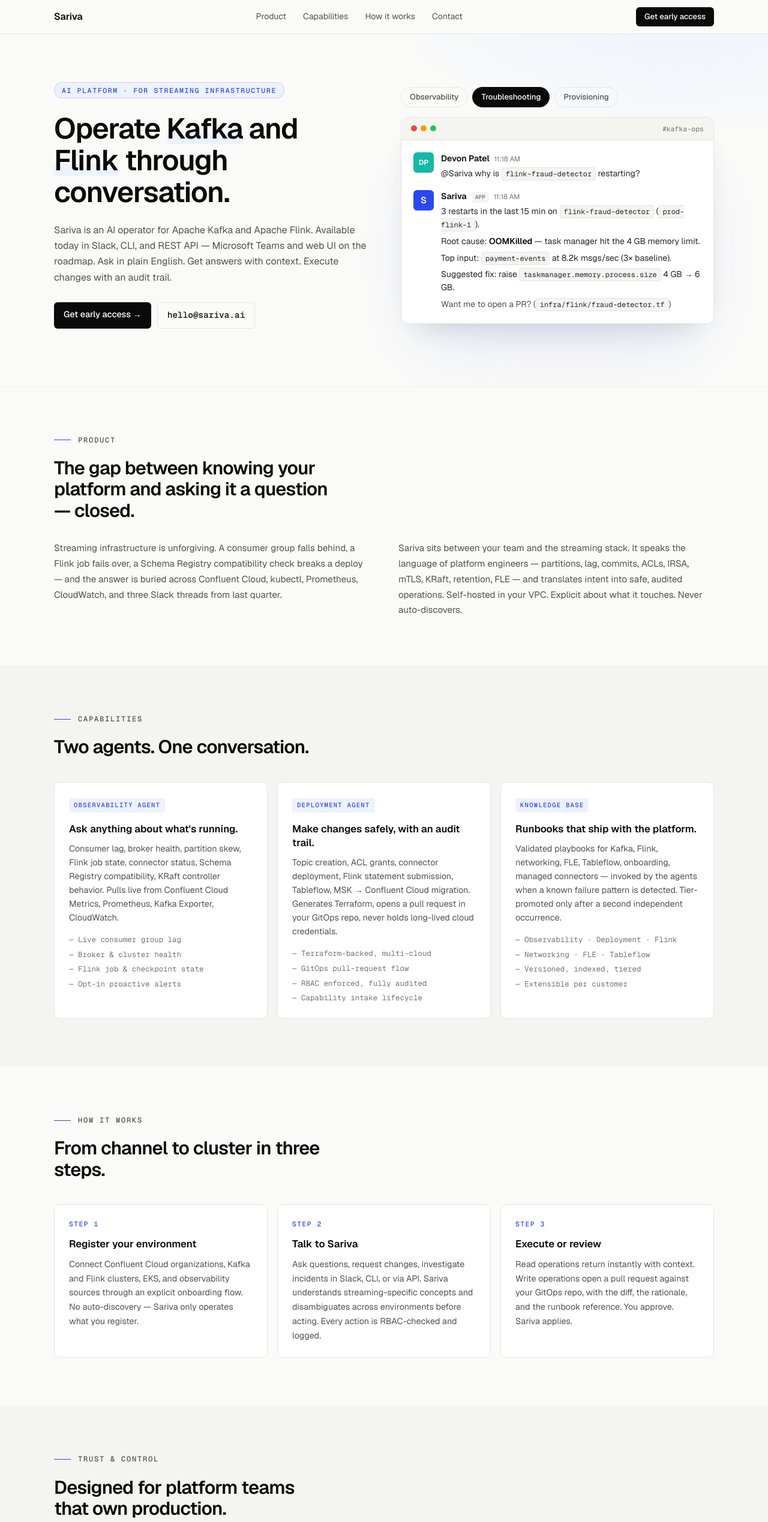
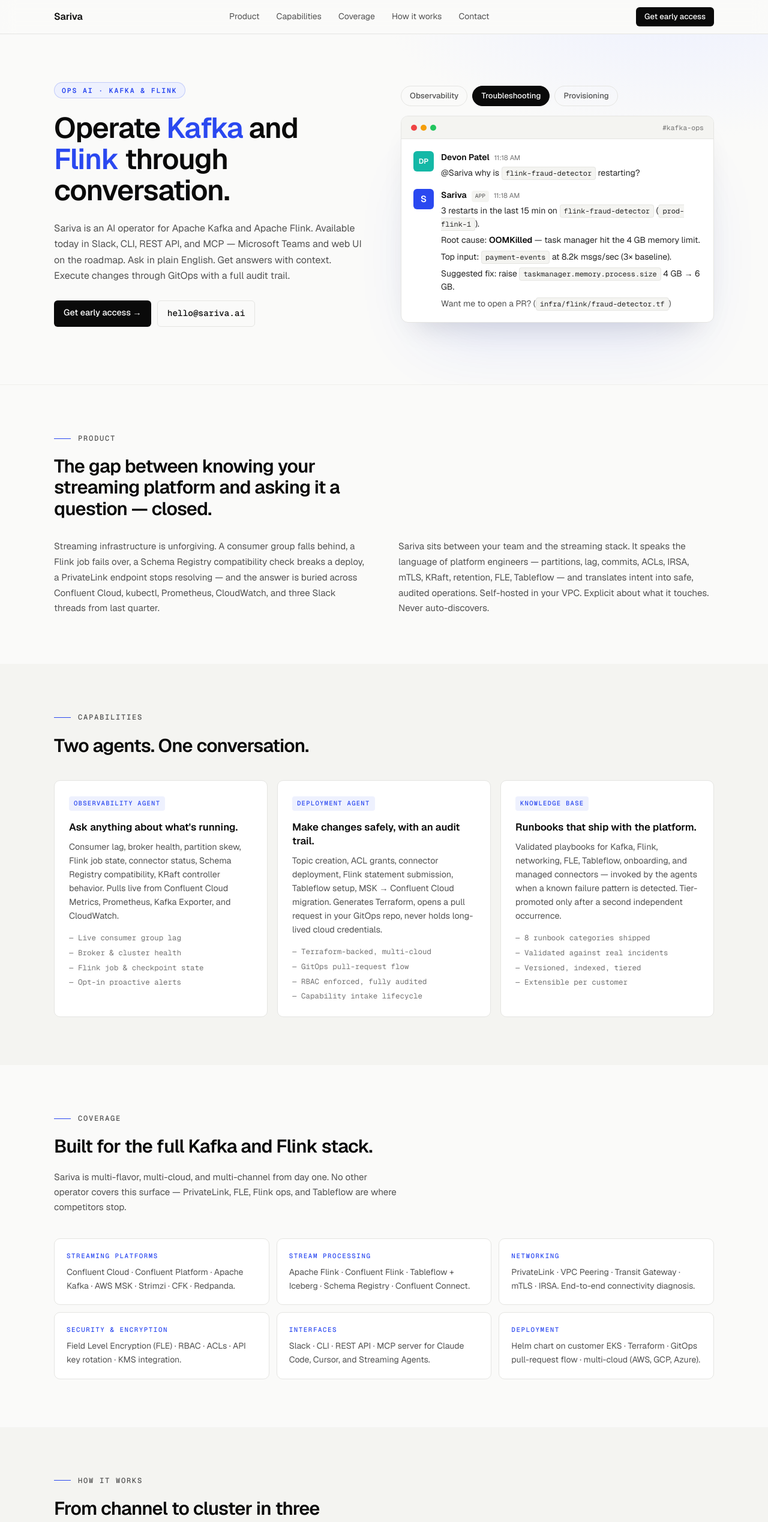
Before and after one commit to sariva-inc/sariva-marketing, a Next.js app: page / in a window 1280 px wide. Shown: the top 2538 px of the page at 60% size. Built offline with nearby package versions, Linux system fonts and the light colour scheme.

Commit message:
Replace v3

```diff
--- a/app/page.tsx
+++ b/app/page.tsx
@@ -3,8 +3,8 @@
 import { useEffect, useRef, useState } from "react";
 
 // ============================================================================
-// Sariva — sariva.ai marketing landing page (v2)
-// Tighter type scale · no section numbering · condensed vertical rhythm
+// Sariva — sariva.ai marketing landing page (v3)
+// New tagline · cleaned hero highlight · added Coverage section · tighter copy
 // Reference aesthetic: Linear / Resend / Anthropic — restrained, architectural
 // ============================================================================
 
@@ -20,11 +20,12 @@ const C = {
   line: "#E5E5E2",
   lineSoft: "#EFEFEC",
   azul: "#2A48F0",
+  azulDeep: "#1E36C9",
   azulSoft: "#EEF1FE",
   green: "#16A34A",
 } as const;
 
-// ── Container — 1180px max with fluid padding ───────────────────────────────
+// ── Container ───────────────────────────────────────────────────────────────
 function Container({ children, className = "" }: { children: React.ReactNode; className?: string }) {
   return (
     <div className={`mx-auto w-full max-w-[1180px] px-5 sm:px-6 md:px-8 lg:px-10 ${className}`}>
@@ -33,7 +34,7 @@ function Container({ children, className = "" }: { children: React.ReactNode; cl
   );
 }
 
-// ── Eyebrow — small Azul line + uppercase label (no more "01") ──────────────
+// ── Eyebrow — small Azul line + uppercase label ─────────────────────────────
 function Eyebrow({ label }: { label: string }) {
   return (
     <div className="flex items-center gap-3 mb-5">
@@ -52,28 +53,19 @@ function Eyebrow({ label }: { label: string }) {
   );
 }
 
-// ── Section title — tighter scale (max 2.25rem instead of 3.2rem) ───────────
-function SectionTitle({ children }: { children: React.ReactNode }) {
+// ── Section title ───────────────────────────────────────────────────────────
+function SectionTitle({ children, maxCh = 22 }: { children: React.ReactNode; maxCh?: number }) {
   return (
     <h2
-      className="font-semibold tracking-[-0.025em] leading-[1.15] max-w-[22ch]"
-      style={{ fontSize: "clamp(1.5rem, 2.4vw, 2.25rem)", color: C.ink }}
+      className="font-semibold tracking-[-0.025em] leading-[1.15]"
+      style={{
+        fontSize: "clamp(1.5rem, 2.4vw, 2.25rem)",
+        color: C.ink,
+        maxWidth: `${maxCh}ch`,
+      }}
     >
       {children}
     </h2>
-  );
-}
-
-// ── Marker-style highlighter for "Kafka" and "Flink" in hero ────────────────
-function Highlight({ children }: { children: React.ReactNode }) {
-  return (
-    <span
-      style={{
-        backgroundImage: `linear-gradient(transparent 62%, ${C.azulSoft} 62%, ${C.azulSoft} 92%, transparent 92%)`,
-      }}
-    >
-      {children}
-    </span>
   );
 }
 
@@ -165,7 +157,7 @@ function Avatar({ bg, letters }: { bg: string; letters: string }) {
   );
 }
 
-// ── Slack mock — auto-rotating tabs, prominent presence ─────────────────────
+// ── Slack mock with auto-rotating tabs ──────────────────────────────────────
 function SlackMock() {
   const [active, setActive] = useState(0);
   const [paused, setPaused] = useState(false);
@@ -362,6 +354,7 @@ export default function Page() {
             <div className="hidden md:flex items-center gap-7 text-[0.88rem]" style={{ color: C.ink3 }}>
               <a href="#product" className="hover:text-black transition-colors">Product</a>
               <a href="#capabilities" className="hover:text-black transition-colors">Capabilities</a>
+              <a href="#coverage" className="hover:text-black transition-colors">Coverage</a>
               <a href="#how-it-works" className="hover:text-black transition-colors">How it works</a>
               <a href="#contact" className="hover:text-black transition-colors">Contact</a>
             </div>
@@ -390,30 +383,34 @@ export default function Page() {
             <div>
               <div className="mb-6">
                 <span
-                  className="inline-flex items-center px-3 py-1 rounded-full font-mono font-medium text-[0.72rem] uppercase tracking-[0.14em]"
+                  className="inline-flex items-center px-3 py-1 rounded-full font-mono font-semibold text-[0.72rem] uppercase tracking-[0.16em]"
                   style={{
                     background: C.azulSoft,
                     color: C.azul,
-                    border: `1px solid rgba(42,72,240,0.18)`,
+                    border: `1px solid rgba(42,72,240,0.22)`,
                   }}
                 >
-                  AI Platform · For Streaming Infrastructure
+                  Ops AI · Kafka &amp; Flink
                 </span>
               </div>
               <h1
-                className="font-semibold tracking-[-0.025em] leading-[1.1] mb-6"
+                className="font-semibold tracking-[-0.025em] leading-[1.08] mb-6"
                 style={{ fontSize: "clamp(1.85rem, 3.8vw, 3rem)", color: C.ink }}
               >
-                Operate <Highlight>Kafka</Highlight> and <Highlight>Flink</Highlight> through conversation.
+                Operate{" "}
+                <span style={{ color: C.azul }}>Kafka</span>
+                {" "}and{" "}
+                <span style={{ color: C.azul }}>Flink</span>
+                {" "}through conversation.
               </h1>
               <p
                 className="leading-[1.65] max-w-[38em] mb-7"
                 style={{ fontSize: "1rem", color: C.ink3 }}
               >
                 Sariva is an AI operator for Apache Kafka and Apache Flink. Available
-                today in Slack, CLI, and REST API — Microsoft Teams and web UI on the
-                roadmap. Ask in plain English. Get answers with context. Execute changes
-                with an audit trail.
+                today in Slack, CLI, REST API, and MCP — Microsoft Teams and web UI on
+                the roadmap. Ask in plain English. Get answers with context. Execute
+                changes through GitOps with a full audit trail.
               </p>
               <div className="flex flex-wrap gap-2.5">
                 <a
@@ -433,7 +430,7 @@ export default function Page() {
               </div>
             </div>
 
-            {/* Right: Slack mock — now equal weight to the hero copy */}
+            {/* Right: Slack mock */}
             <div className="w-full">
               <SlackMock />
             </div>
@@ -445,8 +442,8 @@ export default function Page() {
       <section id="product" style={{ background: C.cloud, borderTop: `1px solid ${C.lineSoft}` }}>
         <Container className="py-16 md:py-20">
           <Eyebrow label="Product" />
-          <SectionTitle>
-            The gap between knowing your platform and asking it a question — closed.
+          <SectionTitle maxCh={26}>
+            The gap between knowing your streaming platform and asking it a question — closed.
           </SectionTitle>
           <div
             className="grid md:grid-cols-2 gap-8 lg:gap-12 mt-8 leading-[1.7]"
@@ -454,22 +451,23 @@ export default function Page() {
           >
             <p>
               Streaming infrastructure is unforgiving. A consumer group falls behind, a
-              Flink job fails over, a Schema Registry compatibility check breaks a deploy
-              — and the answer is buried across Confluent Cloud, kubectl, Prometheus,
-              CloudWatch, and three Slack threads from last quarter.
+              Flink job fails over, a Schema Registry compatibility check breaks a deploy,
+              a PrivateLink endpoint stops resolving — and the answer is buried across
+              Confluent Cloud, kubectl, Prometheus, CloudWatch, and three Slack threads
+              from last quarter.
             </p>
             <p>
               Sariva sits between your team and the streaming stack. It speaks the
               language of platform engineers — partitions, lag, commits, ACLs, IRSA,
-              mTLS, KRaft, retention, FLE — and translates intent into safe, audited
-              operations. Self-hosted in your VPC. Explicit about what it touches.
-              Never auto-discovers.
+              mTLS, KRaft, retention, FLE, Tableflow — and translates intent into safe,
+              audited operations. Self-hosted in your VPC. Explicit about what it
+              touches. Never auto-discovers.
             </p>
           </div>
         </Container>
       </section>
 
-      {/* ─────────────────────── CAPABILITIES ─────────────────────── */}
+      {/* ─────────────────────── CAPABILITIES (3 cards) ─────────────────────── */}
       <section id="capabilities" style={{ background: C.chalk }}>
         <Container className="py-16 md:py-20">
           <Eyebrow label="Capabilities" />
@@ -481,7 +479,7 @@ export default function Page() {
                 tag: "Observability Agent",
                 title: "Ask anything about what's running.",
                 body:
-                  "Consumer lag, broker health, partition skew, Flink job state, connector status, Schema Registry compatibility, KRaft controller behavior. Pulls live from Confluent Cloud Metrics, Prometheus, Kafka Exporter, CloudWatch.",
+                  "Consumer lag, broker health, partition skew, Flink job state, connector status, Schema Registry compatibility, KRaft controller behavior. Pulls live from Confluent Cloud Metrics, Prometheus, Kafka Exporter, and CloudWatch.",
                 bullets: [
                   "Live consumer group lag",
                   "Broker & cluster health",
@@ -493,7 +491,7 @@ export default function Page() {
                 tag: "Deployment Agent",
                 title: "Make changes safely, with an audit trail.",
                 body:
-                  "Topic creation, ACL grants, connector deployment, Flink statement submission, Tableflow, MSK → Confluent Cloud migration. Generates Terraform, opens a pull request in your GitOps repo, never holds long-lived cloud credentials.",
+                  "Topic creation, ACL grants, connector deployment, Flink statement submission, Tableflow setup, MSK → Confluent Cloud migration. Generates Terraform, opens a pull request in your GitOps repo, never holds long-lived cloud credentials.",
                 bullets: [
                   "Terraform-backed, multi-cloud",
                   "GitOps pull-request flow",
@@ -505,10 +503,10 @@ export default function Page() {
                 tag: "Knowledge Base",
                 title: "Runbooks that ship with the platform.",
                 body:
-                  "Validated playbooks for Kafka, Flink, networking, FLE, Tableflow, onboarding, managed connectors — invoked by the agents when a known failure pattern is detected. Tier-promoted only after a second independent occurrence.",
+                  "Validated playbooks for Kafka, Flink, networking, FLE, Tableflow, onboarding, and managed connectors — invoked by the agents when a known failure pattern is detected. Tier-promoted only after a second independent occurrence.",
                 bullets: [
-                  "Observability · Deployment · Flink",
-                  "Networking · FLE · Tableflow",
+                  "8 runbook categories shipped",
+                  "Validated against real incidents",
                   "Versioned, indexed, tiered",
                   "Extensible per customer",
                 ],
@@ -545,8 +543,77 @@ export default function Page() {
         </Container>
       </section>
 
+      {/* ─────────────────────── COVERAGE (new — what we operate) ─────────────────────── */}
+      <section id="coverage" style={{ background: C.cloud }}>
+        <Container className="py-16 md:py-20">
+          <Eyebrow label="Coverage" />
+          <SectionTitle maxCh={28}>
+            Built for the full Kafka and Flink stack.
+          </SectionTitle>
+          <p
+            className="mt-5 leading-[1.65] max-w-[58ch]"
+            style={{ fontSize: "0.95rem", color: C.ink3 }}
+          >
+            Sariva is multi-flavor, multi-cloud, and multi-channel from day one. No
+            other operator covers this surface — PrivateLink, FLE, Flink ops, and
+            Tableflow are where competitors stop.
+          </p>
+
+          <div className="grid md:grid-cols-2 lg:grid-cols-3 gap-3 mt-10">
+            {[
+              {
+                title: "Streaming platforms",
+                body:
+                  "Confluent Cloud · Confluent Platform · Apache Kafka · AWS MSK · Strimzi · CFK · Redpanda.",
+              },
+              {
+                title: "Stream processing",
+                body:
+                  "Apache Flink · Confluent Flink · Tableflow + Iceberg · Schema Registry · Confluent Connect.",
+              },
+              {
+                title: "Networking",
+                body:
+                  "PrivateLink · VPC Peering · Transit Gateway · mTLS · IRSA. End-to-end connectivity diagnosis.",
+              },
+              {
+                title: "Security & encryption",
+                body:
+                  "Field Level Encryption (FLE) · RBAC · ACLs · API key rotation · KMS integration.",
+              },
+              {
+                title: "Interfaces",
+                body:
+                  "Slack · CLI · REST API · MCP server for Claude Code, Cursor, and Streaming Agents.",
+              },
+              {
+                title: "Deployment",
+                body:
+                  "Helm chart on customer EKS · Terraform · GitOps pull-request flow · multi-cloud (AWS, GCP, Azure).",
+              },
+            ].map((tile, i) => (
+              <div
+                key={i}
+                className="rounded-[10px] p-5"
+                style={{ background: C.surface, border: `1px solid ${C.line}` }}
+              >
+                <div
+                  className="font-mono font-medium text-[0.68rem] uppercase tracking-[0.14em] mb-2"
+                  style={{ color: C.azul }}
+                >
+                  {tile.title}
+                </div>
+                <p className="text-[0.88rem] leading-[1.6]" style={{ color: C.ink3 }}>
+                  {tile.body}
+                </p>
+              </div>
+            ))}
+          </div>
+        </Container>
+      </section>
+
       {/* ─────────────────────── HOW IT WORKS ─────────────────────── */}
-      <section id="how-it-works" style={{ background: C.cloud }}>
+      <section id="how-it-works" style={{ background: C.chalk }}>
         <Container className="py-16 md:py-20">
           <Eyebrow label="How it works" />
           <SectionTitle>From channel to cluster in three steps.</SectionTitle>
@@ -563,7 +630,7 @@ export default function Page() {
                 step: "Step 2",
                 title: "Talk to Sariva",
                 body:
-                  "Ask questions, request changes, investigate incidents in Slack, CLI, or via API. Sariva understands streaming-specific concepts and disambiguates across environments before acting. Every action is RBAC-checked and logged.",
+                  "Ask questions, request changes, investigate incidents in Slack, CLI, REST, or MCP. Sariva understands streaming-specific concepts and disambiguates across environments before acting. Every action is RBAC-checked and logged.",
               },
               {
                 step: "Step 3",
@@ -596,7 +663,7 @@ export default function Page() {
       </section>
 
       {/* ─────────────────────── TRUST & CONTROL ─────────────────────── */}
-      <section style={{ background: C.chalk }}>
+      <section style={{ background: C.cloud }}>
         <Container className="py-16 md:py-20">
           <Eyebrow label="Trust & Control" />
           <SectionTitle>Designed for platform teams that own production.</SectionTitle>
@@ -638,7 +705,7 @@ export default function Page() {
       </section>
 
       {/* ─────────────────────── CONTACT ─────────────────────── */}
-      <section id="contact" style={{ background: C.cloud, borderTop: `1px solid ${C.lineSoft}` }}>
+      <section id="contact" style={{ background: C.chalk, borderTop: `1px solid ${C.lineSoft}` }}>
         <Container className="py-16 md:py-20">
           <Eyebrow label="Contact" />
           <SectionTitle>Get in touch.</SectionTitle>
```
